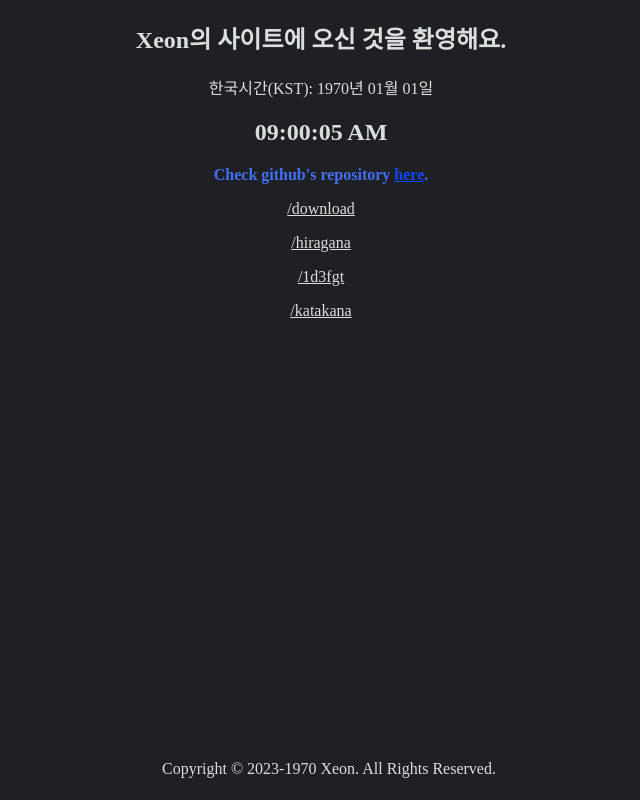
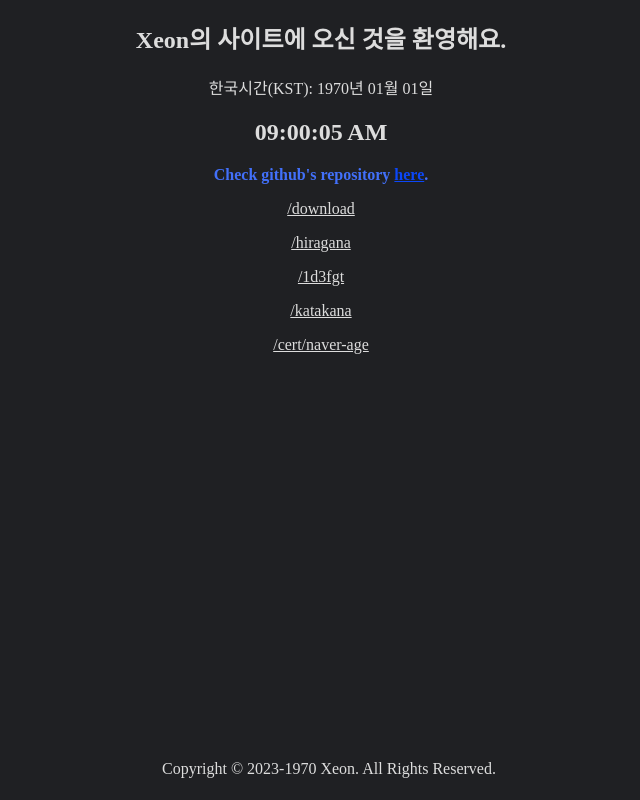
Before and after one commit to xeon3873/xeon3873.github.io, a plain HTML site: page index.html in a window 1280 px wide. Shown: the whole page, without its empty margins (319-959 px from the left). Drawn offline with Linux system fonts and the light colour scheme.

Commit message:
Update index.html

```diff
--- a/index.html
+++ b/index.html
@@ -29,6 +29,7 @@
         <p><a href="hiragana">/hiragana</a></p>
         <p><a href="1d3fgt">/1d3fgt</a></p>
         <p><a href="katakana">/katakana</a></p>
+        <p><a href="cert/naver-age">/cert/naver-age</a></p>
         <p class="footer">Copyright © 2023-<span id="current-year"></span> Xeon. All Rights Reserved.</p>
     </body>
     <script>
```
